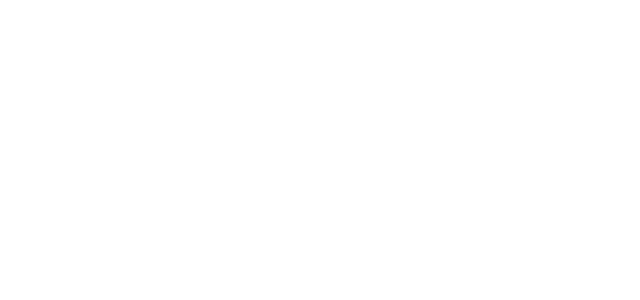
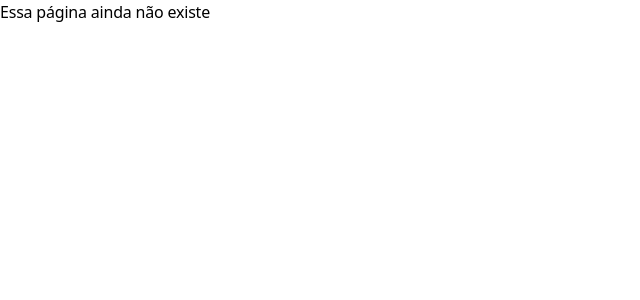
Before and after one commit to onicolasz/dynamic-forms, a Nuxt app: page /form in a window 1280 px wide. Before the commit this address had no page. Shown: the top 300 px of the page, without its empty margins (0-640 px from the left). Built offline with nearby package versions, Linux system fonts and the light colour scheme.

Commit message:
add index.vue to form page

```diff
--- /dev/null
+++ b/pages/form/index.vue
@@ -0,0 +1,3 @@
+<template>
+  <h1>Essa página ainda não existe</h1>
+</template>
```
